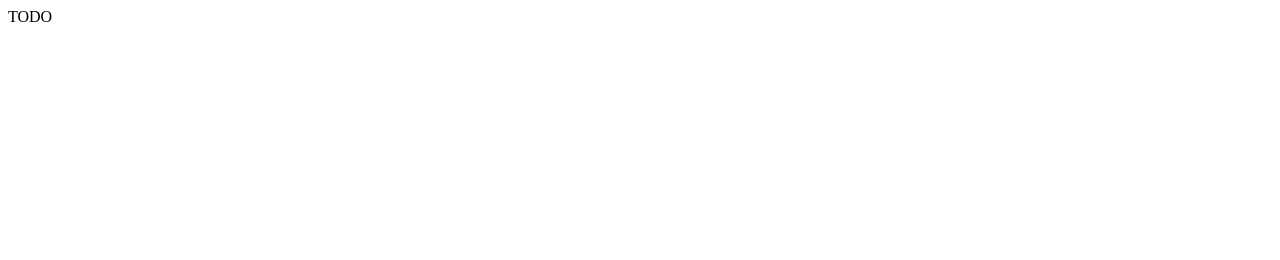
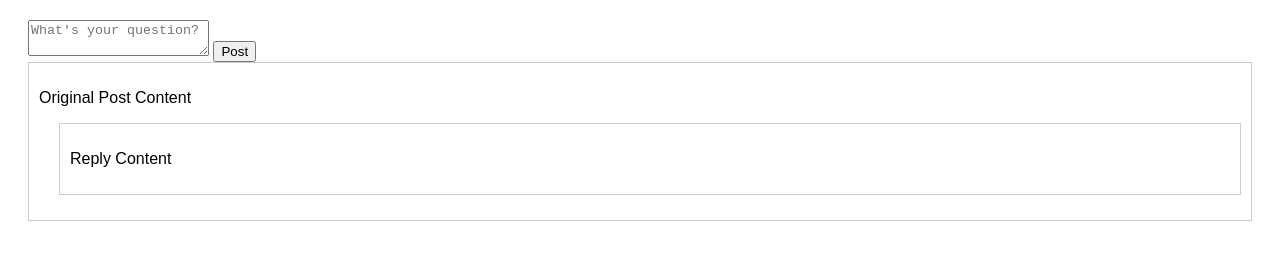
Before and after one commit to zwepener/CTU-Buddy-CWD412-FA1, a plain HTML site: page src/pages/discussion.html in a window 1280 px wide. Drawn offline with Linux system fonts and the light colour scheme.

Commit message:
rough draft

```diff
--- a/src/pages/discussion.html
+++ b/src/pages/discussion.html
@@ -1 +1,49 @@
-<span>TODO</span>
+<!DOCTYPE html>
+<html lang="en">
+<head>
+<meta charset="UTF-8">
+<meta name="viewport" content="width=device-width, initial-scale=1.0">
+<title>CTU Buddy</title>
+<style>
+  /* Add your CSS styling here */
+  body { font-family: Arial, sans-serif; }
+  .discussion-container { margin: 20px; }
+  .post { margin-bottom: 15px; border: 1px solid #ccc; padding: 10px; }
+  .thread { margin-left: 20px; }
+</style>
+</head>
+<body>
+<div class="discussion-container">
+  <!-- User profile section -->
+  <div class="user-profile">
+    <!-- User information here -->
+  </div>
+
+  <!-- New post form -->
+  <form id="new-post-form">
+    <textarea id="post-content" placeholder="What's your question?"></textarea>
+    <button type="submit">Post</button>
+  </form>
+
+  <!-- Threaded discussion posts -->
+  <div class="post">
+    <p>Original Post Content</p>
+    <!-- Nested reply -->
+    <div class="thread">
+      <div class="post">
+        <p>Reply Content</p>
+      </div>
+    </div>
+  </div>
+</div>
+
+<script>
+  // Add JavaScript here
+  document.getElementById('new-post-form').addEventListener('submit', function(event) {
+    event.preventDefault();
+    var postContent = document.getElementById('post-content').value;
+    // Code to handle the new post submission
+  });
+</script>
+</body>
+</html>
```
